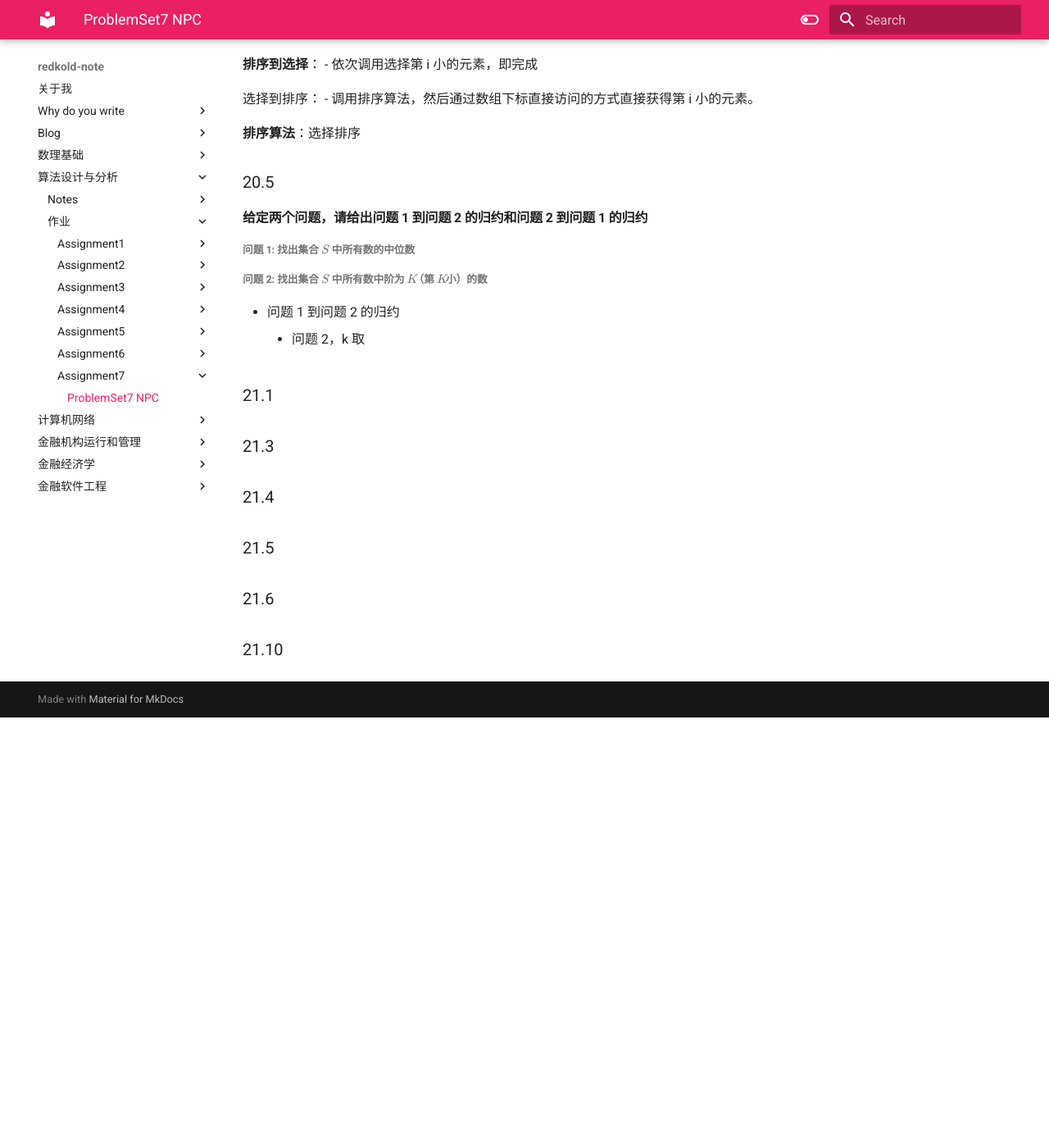
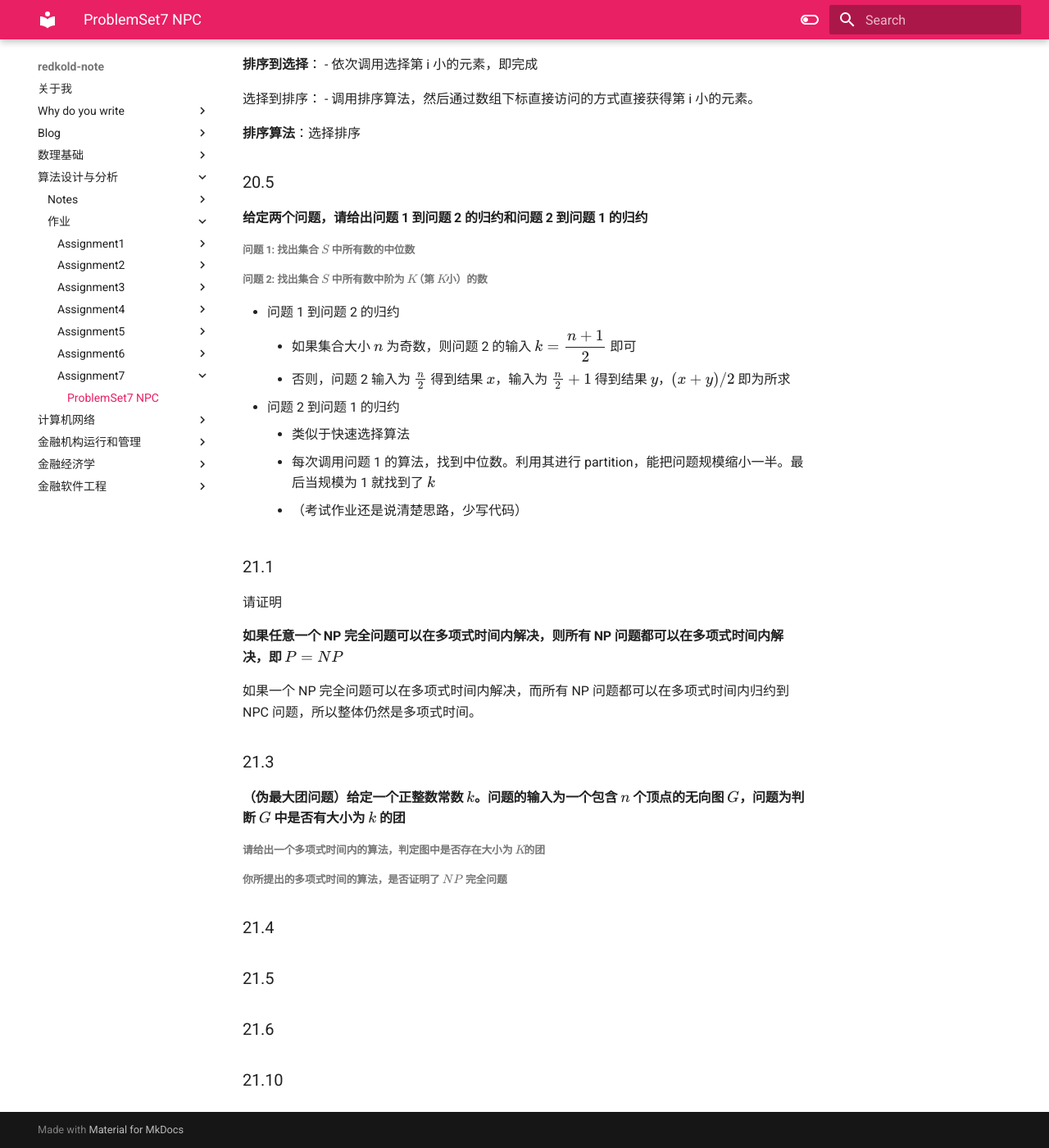
Before and after one commit to RedKold/redkoldnote, an MkDocs documentation site: the page built from docs/算法设计与分析/作业/assignment7/231275036 朱晗 作业7.md, in a window 1280 px wide and 1400 px high, scrolled down 1651 px. Shown: the whole window at 82% size. Built offline with MkDocs 1.6.1 and Material for MkDocs 9.7.7, drawn with Linux system fonts in a browser that asks for light colours; before the commit the page ends 2526 px from its top, so only the background shows below that.

Commit message:
vault backup: 2025-06-13 18:21:39

```diff
--- a/docs/算法设计与分析/作业/assignment7/231275036 朱晗 作业7.md
+++ b/docs/算法设计与分析/作业/assignment7/231275036 朱晗 作业7.md
@@ -89,10 +89,22 @@ q.e.d
 
 
 - 问题 1 到问题 2 的归约
-	- 问题 2，k 取
+	- 如果集合大小 $n$ 为奇数，则问题 2 的输入 $k=\dfrac{n+1}{2}$ 即可
+	- 否则，问题 2 输入为 $\frac{n}{2}$ 得到结果 $x$，输入为 $\frac{n}{2}+1$ 得到结果 $y$，$(x+y)/2$ 即为所求
+- 问题 2 到问题 1 的归约
+	- 类似于快速选择算法
+	- 每次调用问题 1 的算法，找到中位数。利用其进行 partition，能把问题规模缩小一半。最后当规模为 1 就找到了 $k$
+	- （考试作业还是说清楚思路，少写代码）
 ### 21.1
+请证明
+#### 如果任意一个 NP 完全问题可以在多项式时间内解决，则所有 NP 问题都可以在多项式时间内解决，即 $P=NP$
+如果一个 NP 完全问题可以在多项式时间内解决，而所有 NP 问题都可以在多项式时间内归约到 NPC 问题，所以整体仍然是多项式时间。
 
 ### 21.3
+#### （伪最大团问题）给定一个正整数常数 $k$。问题的输入为一个包含 $n$ 个顶点的无向图 $G$，问题为判断 $G$ 中是否有大小为 $k$ 的团
+##### 请给出一个多项式时间内的算法，判定图中是否存在大小为 $k$ 的团
+
+##### 你所提出的多项式时间的算法，是否证明了 $NP$ 完全问题
 
 ### 21.4
 
```
Also changed, not shown: docs/算法设计与分析/Notes/NP问题.md (+7 -1 lines).
